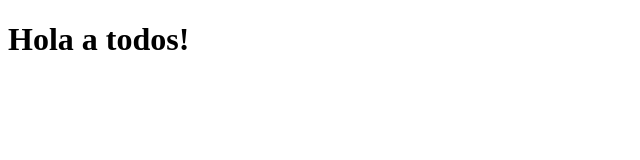
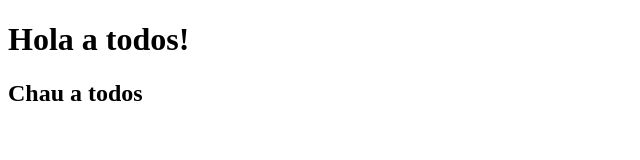
Before and after one commit to alejandrobusi/practica-git-ultimated, a plain HTML site: page index.html in a window 1280 px wide. Shown: the whole page, without its empty margins (0-640 px from the left). Drawn offline with Linux system fonts and the light colour scheme.

Commit message:
added chau

```diff
--- a/index.html
+++ b/index.html
@@ -8,5 +8,6 @@
 </head>
 <body>
   <h1>Hola a todos!</h1>
+  <h2>Chau a todos</h2>
 </body>
 </html>
```
